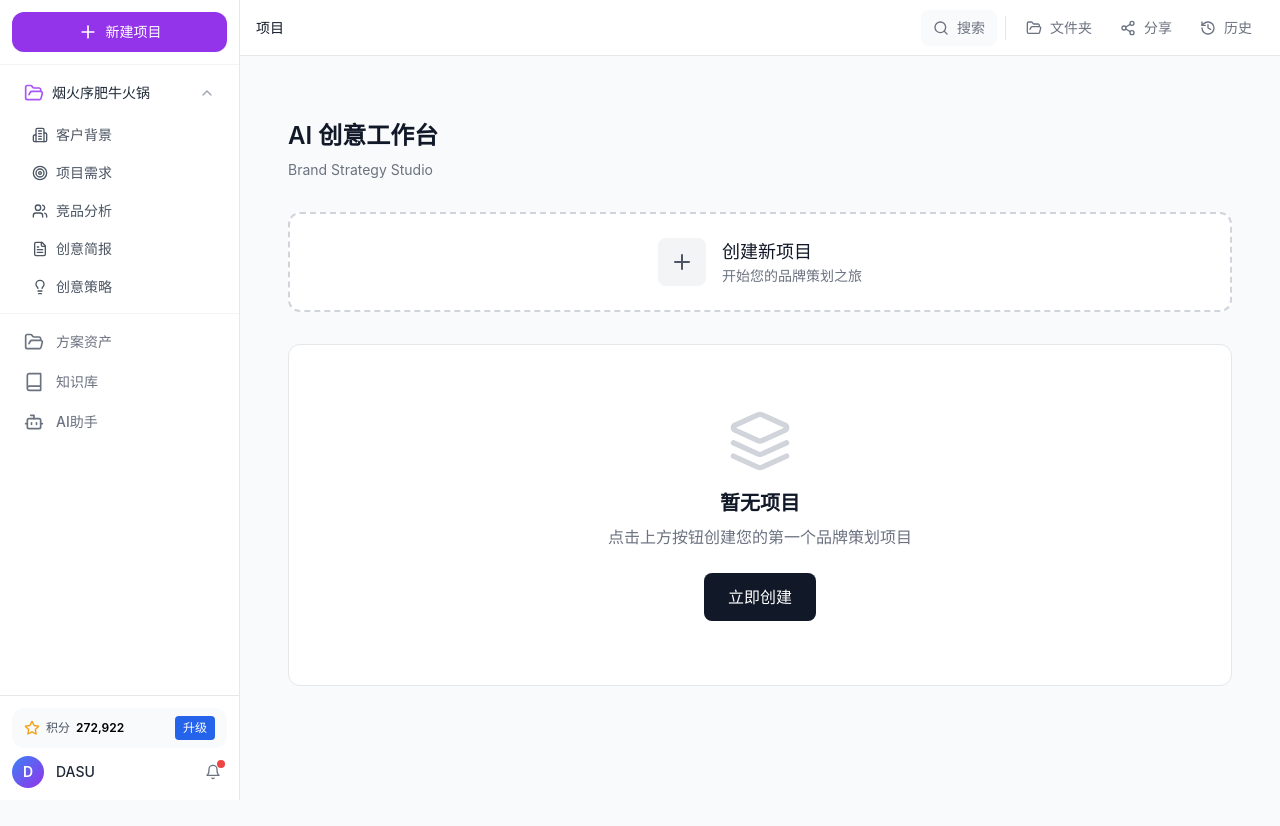
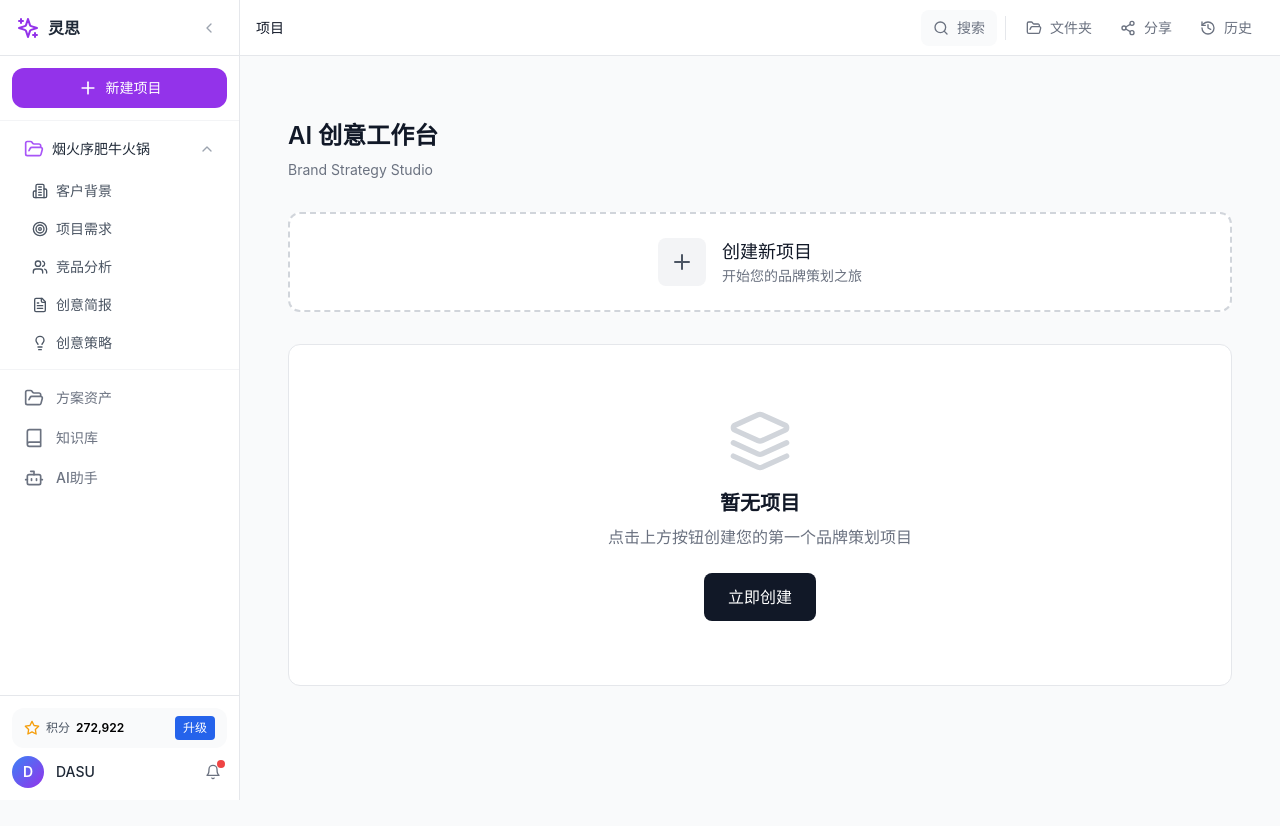
Before and after one commit to GPlanbrand/stratomind, a React (Vite) app: page /projects in a window 1280 px wide. Shown: the top 826 px of the page. Built offline with nearby package versions, Linux system fonts and the light colour scheme.

Commit message:
fix: 恢复顶部Logo区域

```diff
--- a/src/components/Sidebar.tsx
+++ b/src/components/Sidebar.tsx
@@ -105,6 +105,17 @@ const Sidebar: React.FC<SidebarProps> = ({ user, collapsed, onToggleCollapse })
   // 展开状态
   return (
     <div className="fixed left-0 top-0 h-screen w-60 bg-white border-r border-gray-200 flex flex-col z-40">
+      {/* Logo */}
+      <div className="h-14 flex items-center justify-between px-4 border-b border-gray-200">
+        <button onClick={() => navigate('/projects')} className="flex items-center gap-2">
+          <Sparkles className="w-6 h-6 text-purple-600" />
+          <span className="font-semibold text-gray-800">灵思</span>
+        </button>
+        <button onClick={onToggleCollapse} className="p-1.5 rounded-lg hover:bg-gray-100 text-gray-400">
+          <ChevronLeft className="w-4 h-4" />
+        </button>
+      </div>
+
       {/* 新建项目 */}
       <div className="p-3 border-b border-gray-100">
         <button
```
